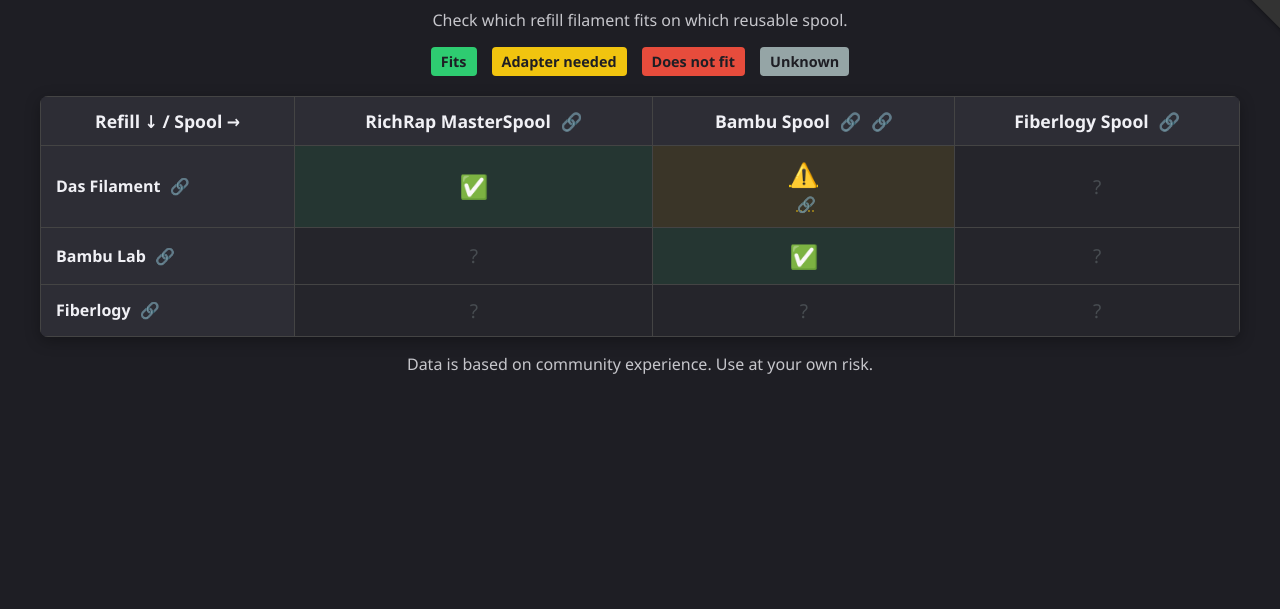
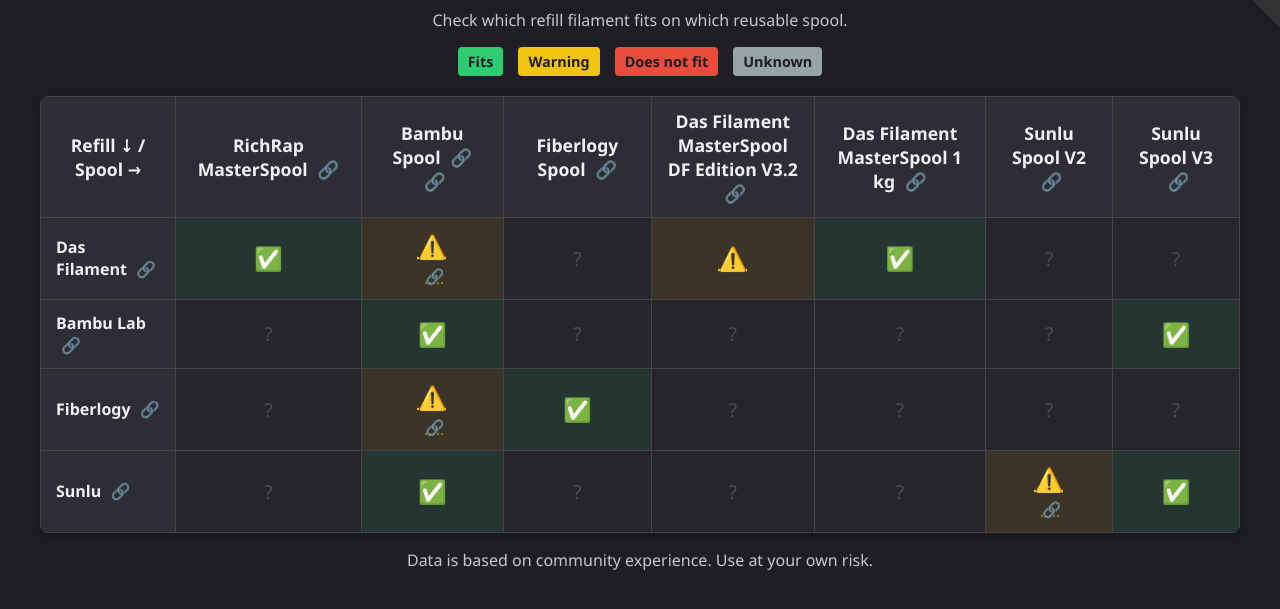
Before and after one commit to hklemp/RefillMatrix, a plain HTML site: page src/index.html in a window 1280 px wide. Shown: the part 97-706 px from the top of the page. Drawn offline with Linux system fonts and the light colour scheme.

Commit message:
Update Spool and Refills (#1)
* update: Add data

* Update: Add data

---------

Co-authored-by: Hendrik

```diff
--- a/src/css/style.css
+++ b/src/css/style.css
@@ -5,7 +5,7 @@
     --border-color: #444;
 
     --status-ok: #2ecc71;
-    --status-adapter: #f1c40f;
+    --status-warning: #f1c40f;
     --status-no: #e74c3c;
     --status-unknown: #95a5a6;
 }
@@ -45,7 +45,7 @@ p { text-align: center; opacity: 0.8; }
 }
 
 .badge.ok { background-color: var(--status-ok); }
-.badge.adapter { background-color: var(--status-adapter); }
+.badge.warning { background-color: var(--status-warning); }
 .badge.no { background-color: var(--status-no); }
 .badge.unknown { background-color: var(--status-unknown); }
 
@@ -93,7 +93,7 @@ td {
 }
 
 td.ok { color: var(--status-ok); background: rgba(46, 204, 113, 0.1); }
-td.adapter { color: var(--status-adapter); background: rgba(241, 196, 15, 0.1); cursor: help; }
+td.warning { color: var(--status-warning); background: rgba(241, 196, 15, 0.1); cursor: help; }
 td.no { color: var(--status-no); background: rgba(231, 76, 60, 0.1); }
 td.unknown { color: var(--status-unknown); opacity: 0.3; }
 
--- a/src/data/data.json
+++ b/src/data/data.json
@@ -1,34 +1,140 @@
 {
   "spool": [
-    { "name": "RichRap MasterSpool", "urls": ["https://www.thingiverse.com/thing:2769823"] },
-    { "name": "Bambu Spool", "urls": ["https://bambulab.com/","https://makerworld.com/de/models/12683-bambu-spool#profileId-12683"] },
-    { "name": "Fiberlogy Spool", "urls": ["https://fiberlogy.com/en_US/index"] }
-    ],
+    {
+      "id": "richrapspool",
+      "name": "RichRap MasterSpool",
+      "urls": [
+        "https://www.thingiverse.com/thing:2769823"
+      ]
+    },
+    {
+      "id": "bambuspool",
+      "name": "Bambu Spool",
+      "urls": [
+        "https://bambulab.com/",
+        "https://makerworld.com/de/models/12683-bambu-spool#profileId-12683"
+      ]
+    },
+    {
+      "id": "fiberlogyspool",
+      "name": "Fiberlogy Spool",
+      "urls": [
+        "https://fiberlogy.com/en_US/index"
+      ]
+    },
+    {
+      "id": "dasfilament_v32",
+      "name": "Das Filament <br/>MasterSpool <br/> DF Edition V3.2",
+      "urls": [
+        "https://www.dasfilament.de/zubehoer/362/masterspool-df-edition-v3.2-wiederverwendbare-leerspule-fuer-refills?c=63"
+      ]
+    },
+    {
+      "id": "dasfilament_1kg",
+      "name": "Das Filament <br/>MasterSpool 1 kg",
+      "urls": [
+        "https://www.dasfilament.de/zubehoer/912/masterspool-1-kg-wiederverwendbare-leerspule-fuer-refills?c=63"
+      ]
+    },
+    {
+      "id": "sunlu_v2",
+      "name": "Sunlu Spool V2",
+      "urls": [
+        "https://www.sunlu.com/"
+      ]
+    },
+    {
+      "id": "sunlu_v3",
+      "name": "Sunlu Spool V3",
+      "urls": [
+        "https://www.sunlu.com/"
+      ]
+    }
+  ],
   "refill": [
-    { "name": "Das Filament", "url": "https://www.dasfilament.de/filament-refill/" },
-    { "name": "Bambu Lab", "url": "https://bambulab.com/" },
-    {"name": "Fiberlogy", "url": "https://www.fiberlogy.com/en/collections/refill-spools"}
+    {
+      "id": "dasfilament_refill",
+      "name": "Das Filament",
+      "url": "https://www.dasfilament.de/filament-refill/"
+    },
+    {
+      "id": "bambulab_refill",
+      "name": "Bambu Lab",
+      "url": "https://eu.store.bambulab.com/de/collections/bambu-lab-3d-printer-filament"
+    },
+    {
+      "id": "fiberlogy_refill",
+      "name": "Fiberlogy",
+      "url": "https://www.fiberlogy.com/en/collections/refill-spools"
+    },
+    {
+      "id": "sunlu_refill",
+      "name": "Sunlu",
+      "url": "https://www.sunlu.com/products/sunlu-refill-filament-pla-pla-2-0-compatible-with-2025-sunlu-third-generation-reusable-spool-bambulab-reusable-spool-spool-free-filament"
+    }
   ],
   "compatibility": [
     {
-      "refill": "Das Filament",
-      "spool": "RichRap MasterSpool",
-      "status": "ok",
-      "note": ""
+      "refill_id": "bambulab_refill",
+      "spool_id": "bambuspool",
+      "status": "ok"
     },
     {
-      "refill": "Bambu Lab",
-      "spool": "Bambu Spool",
-      "status": "ok",
-      "note": ""
+      "refill_id": "bambulab_refill",
+      "spool_id": "sunlu_v3",
+      "status": "ok"
     },
     {
-      "refill":"Das Filament",
-      "spool":"Bambu Spool",
-      "status":"adapter",
-      "note":"Adapter ring needed",
-      "link":"https://www.dasfilament.de/zubehoer/913/refill-adapter-ring-fuer-bambu-lab-spulen?c=63"
+      "refill_id": "dasfilament_refill",
+      "spool_id": "bambuspool",
+      "status": "warning",
+      "note": "Adapter ring needed",
+      "link": "https://www.dasfilament.de/zubehoer/913/refill-adapter-ring-fuer-bambu-lab-spulen?c=63"
+    },
+    {
+      "refill_id": "dasfilament_refill",
+      "spool_id": "dasfilament_v32",
+      "status": "warning",
+      "note": "Only 800g refills fit"
+    },
+    {
+      "refill_id": "dasfilament_refill",
+      "spool_id": "dasfilament_1kg",
+      "status": "ok"
+    },
+    {
+      "refill_id": "dasfilament_refill",
+      "spool_id": "richrapspool",
+      "status": "ok"
+    },
+    {
+      "refill_id": "sunlu_refill",
+      "spool_id": "sunlu_v2",
+      "status": "warning",
+      "note": "Adapter ring needed",
+      "link": "https://makerworld.com/de/models/1127344-sunlu-to-bambu-spool-adapter-for-refil?from=search#profileId-1126988"
+    },
+    {
+      "refill_id": "sunlu_refill",
+      "spool_id": "sunlu_v3",
+      "status": "ok"
+    },
+    {
+      "refill_id": "sunlu_refill",
+      "spool_id": "bambuspool",
+      "status": "ok"
+    },
+    {
+      "refill_id": "fiberlogy_refill",
+      "spool_id": "bambuspool",
+      "status": "warning",
+      "note": "Adapter ring needed",
+      "link": "https://makerworld.com/en/models/24813-fiberlogy-refill-adaptor-to-bambulab-spool?from=search#profileId-348559"
+    },
+    {
+      "refill_id": "fiberlogy_refill",
+      "spool_id": "fiberlogyspool",
+      "status": "ok"
     }
-
   ]
 }
--- a/src/index.html
+++ b/src/index.html
@@ -16,7 +16,7 @@
 
         <div class="legend">
             <span class="badge ok">Fits</span>
-            <span class="badge adapter">Adapter needed</span>
+            <span class="badge warning">Warning</span>
             <span class="badge no">Does not fit</span>
             <span class="badge unknown">Unknown</span>
         </div>
--- a/src/js/app.js
+++ b/src/js/app.js
@@ -44,8 +44,8 @@ function buildMatrix(data) {
         spools.forEach(spoolBrand => {
             let cell = document.createElement('td');
 
-            // Search for a rule for this combination
-            const match = rules.find(r => r.refill === refillBrand.name && r.spool === spoolBrand.name);
+            // Search for a rule for this combination using IDs
+            const match = rules.find(r => r.refill_id === refillBrand.id && r.spool_id === spoolBrand.id);
 
             if (match) {
                 cell.classList.add(match.status);
@@ -90,7 +90,7 @@ function buildMatrix(data) {
 function getStatusIcon(status) {
     switch(status) {
         case 'ok': return '✅';
-        case 'adapter': return '⚠️';
+        case 'warning': return '⚠️';
         case 'no': return '❌';
         default: return '?';
     }
```
